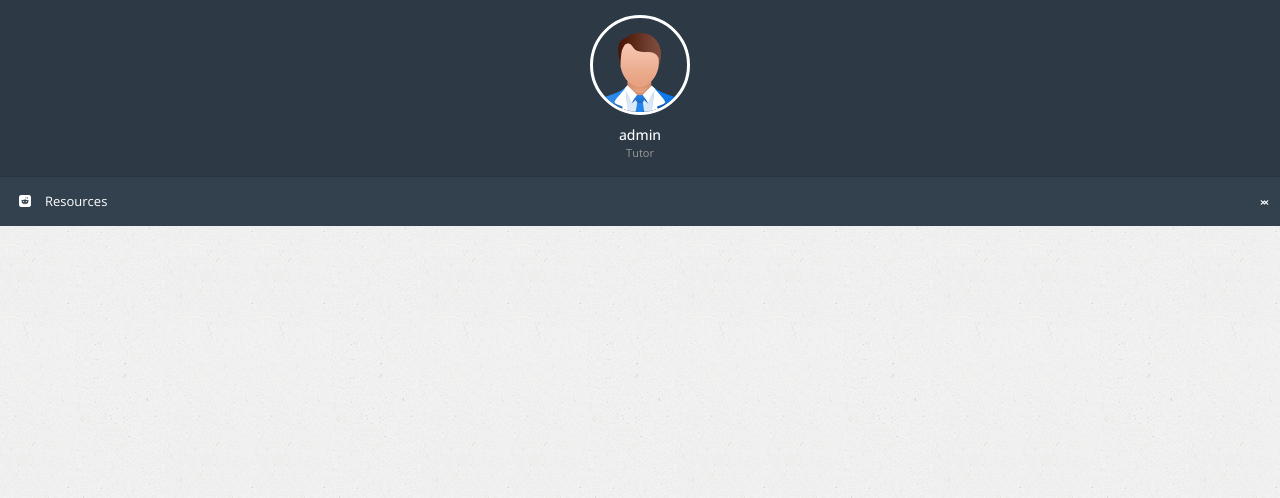
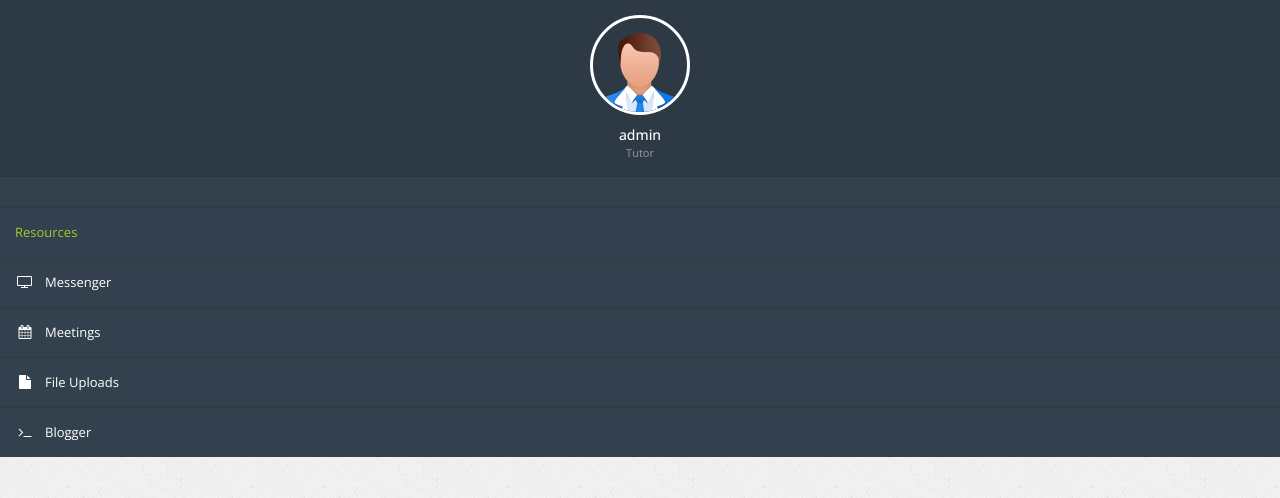
Before and after one commit to wmtbuddhika/student-management-system, a PHP site: template pages/navigation/side_menu-tutor.php in a window 1280 px wide. Shown: the top 498 px of the page. Run offline with PHP 8.4, Linux system fonts and the light colour scheme; the template is opened without the code that fills it, so the values that code supplies are empty; a user stored in the database is signed in.

Commit message:
side menu tutor

```diff
--- a/pages/navigation/side_menu-tutor.php
+++ b/pages/navigation/side_menu-tutor.php
@@ -12,14 +12,14 @@
             </div>
         </div>
     </li>
-    <li class="xn-openable active">
-    <li class="xn-openable">
-        <a href="#"><span class="fa fa-reddit-square"></span>Resources</a>
-        <ul>
-            <li><a href="../../chat-management.php"><span class="fa fa-television"></span>Messenger</a></li>
-            <li><a href="../../meeting-management.php"><span class="fa fa-calendar"></span>Meetings</a></li>
-            <li><a href="../../document-management.php"><span class="fa fa-file"></span>File Uploads</a></li>
-            <li><a href="../../blog-management.php"><span class="fa fa-terminal"></span>Blogger</a></li>
-        </ul>
+
+    <li><a> </a></li>
+    <li class="page-title">
+        <a style="color: yellowgreen">Resources</a>
     </li>
+
+    <li><a href="../../chat-management.php"><span class="fa fa-television"></span>Messenger</a></li>
+    <li><a href="../../meeting-management.php"><span class="fa fa-calendar"></span>Meetings</a></li>
+    <li><a href="../../document-management.php"><span class="fa fa-file"></span>File Uploads</a></li>
+    <li><a href="../../blog-management.php"><span class="fa fa-terminal"></span>Blogger</a></li>
 </ul>
```
